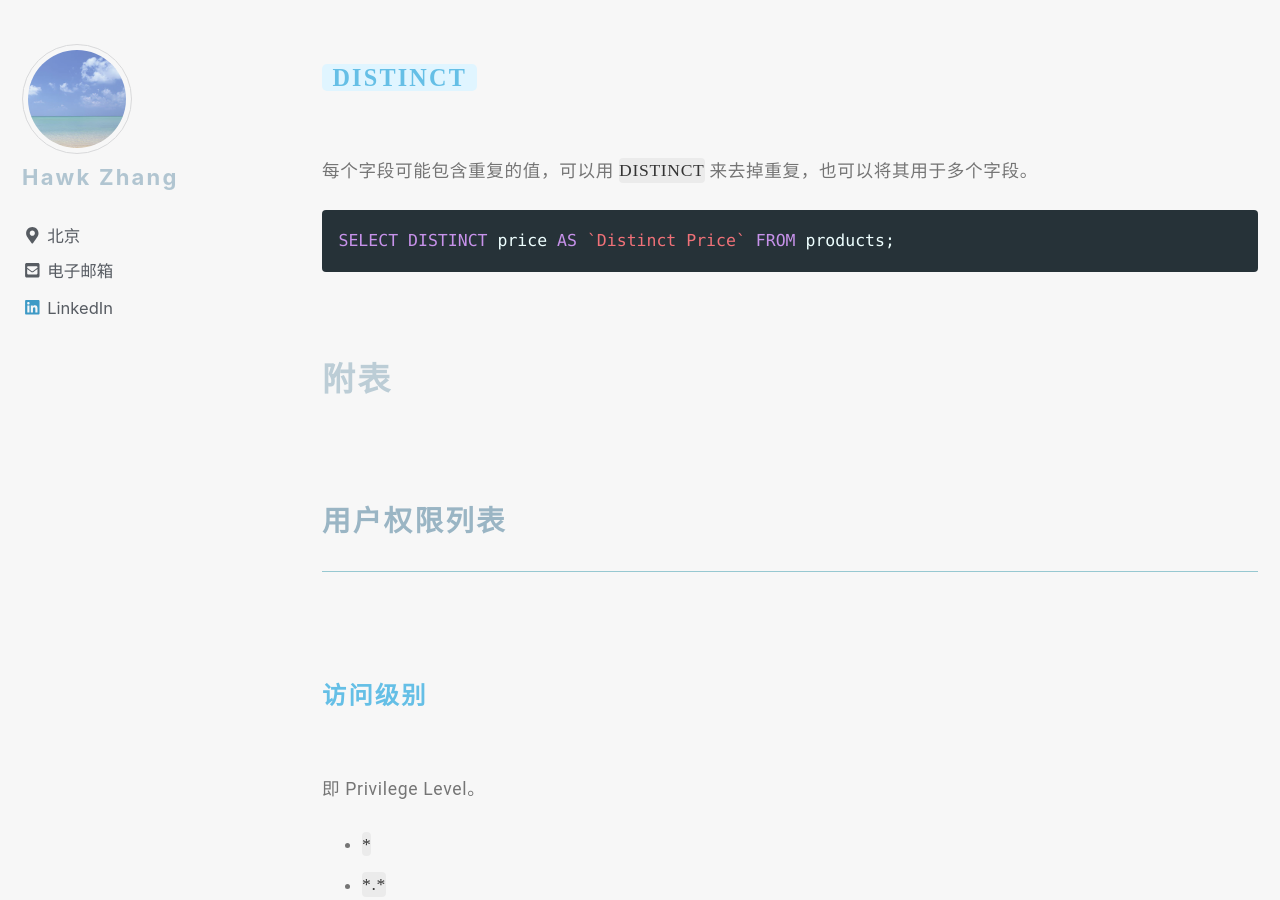
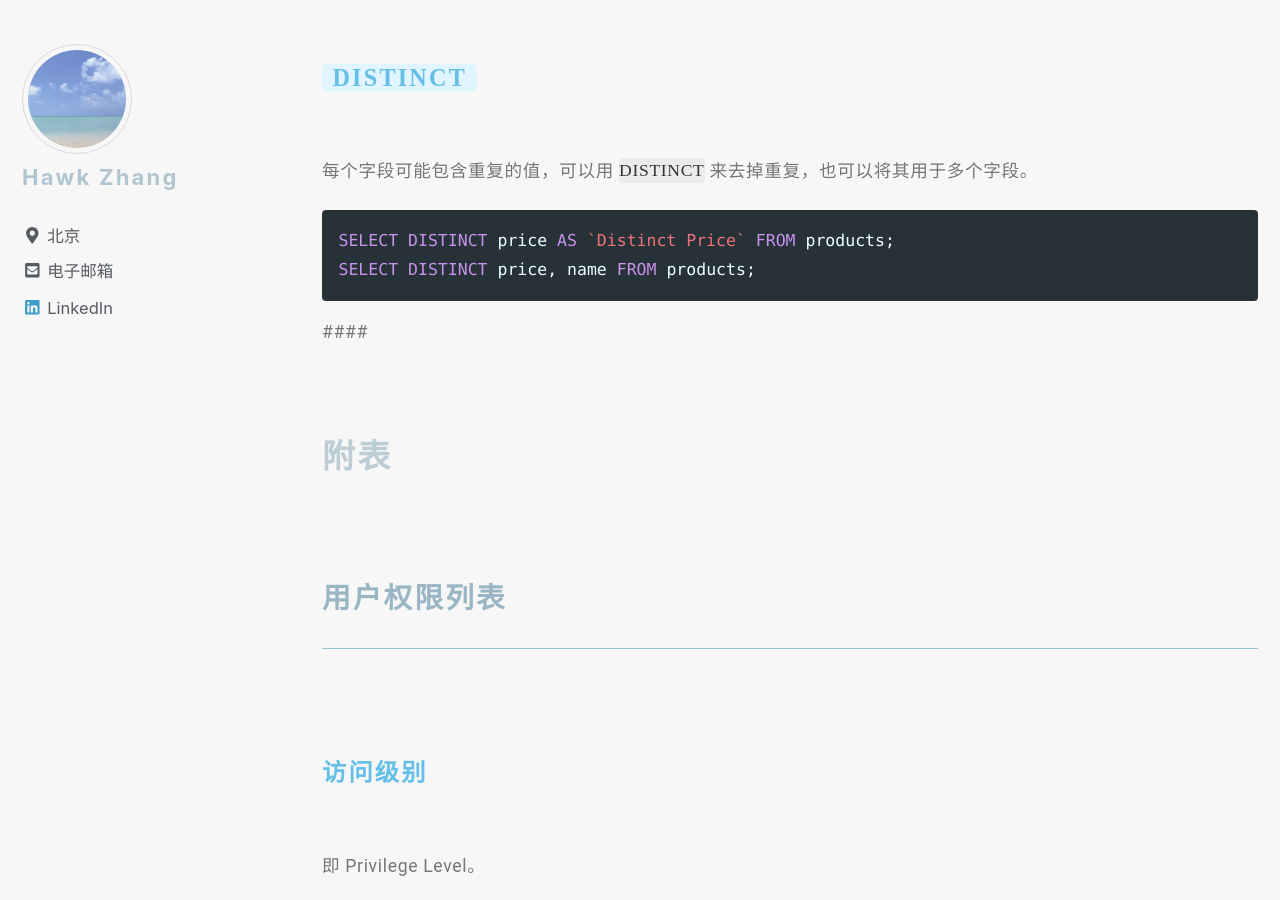
Before and after one commit to narru888/linotes_note, a Jekyll site: the page built from _posts/mysql/2016-04-02-statements.md, in a window 1280 px wide and 900 px high, scrolled down 16119 px. Built offline with Jekyll 4.4.1, drawn with Linux system fonts in a browser that asks for light colours; nearby versions of some CDN libraries; a script that is not in the unit is left out.

Commit message:
update on 2018-10-14 10:49:01 CST

````diff
--- a/_posts/mysql/2016-04-02-statements.md
+++ b/_posts/mysql/2016-04-02-statements.md
@@ -657,7 +657,13 @@
 
 ```sql
 SELECT DISTINCT price AS `Distinct Price` FROM products;
+SELECT DISTINCT price, name FROM products;
 ```
+
+
+
+
+####
 
 
 
````
